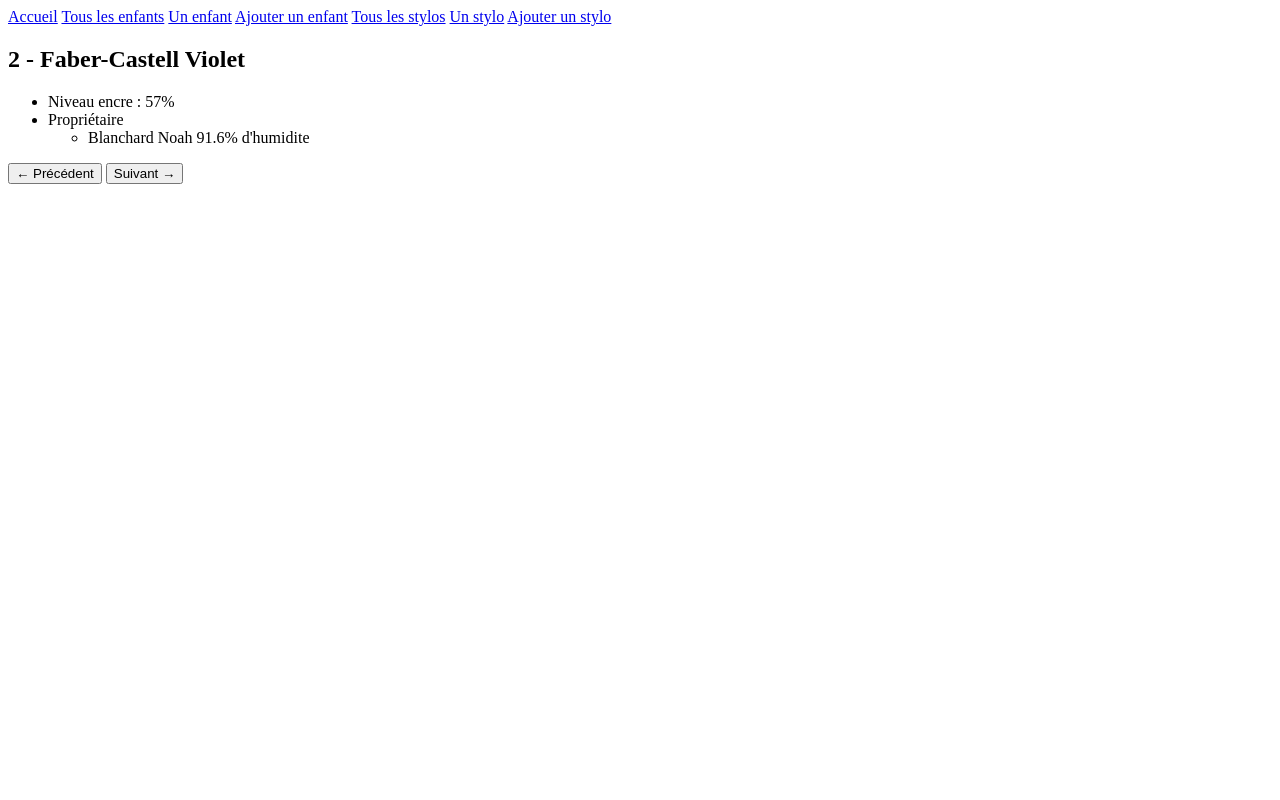
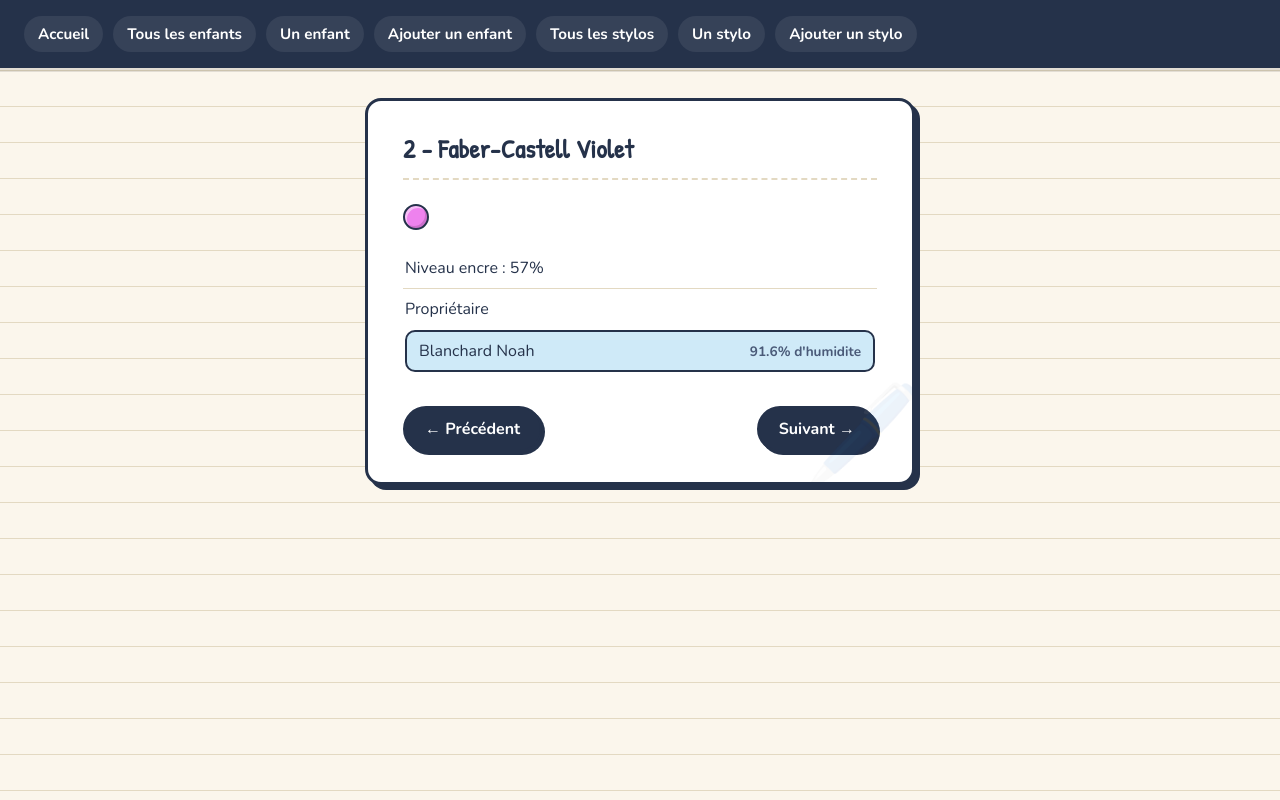
Before and after one commit to bthouverez/RentreeSIO2_2627, a PHP site: page /index.php?stylo=2 in a window 1280 px wide. Run offline with PHP 8.4, Linux system fonts and the light colour scheme; data comes from the database, SQL or seed files in the repository.

Commit message:
CSS + ajout stylo

```diff
--- a/php/index.php
+++ b/php/index.php
@@ -58,9 +58,17 @@ if(isset($_GET['ajoutEnfant'])) {
 }
 
 if(isset($_GET['ajoutStylo'])) {
-	include('view/404_claude.html');
+	include('view/formStylo.php');
+}
+
+// traitement du formulaire d'ajout
+if(isset($_POST['btnAjoutStylo'])) {
+	$_POST['id'] = -1;
+	$stylo = $daoStylo->hydrate($_POST);
+	$id = $daoStylo->create($stylo);
+	$stylo->id = $id;
+	include('view/unStylo.php');
 }
 
 
-
 include('view/foot.html');
--- a/php/model/StyloDAO.php
+++ b/php/model/StyloDAO.php
@@ -5,6 +5,14 @@ require_once 'Stylo.php';
 
 class StyloDAO extends DAO {
 
+	public function hydrate(array $tab) : Stylo {
+		$s = new Stylo;
+		$s->id = $tab['id'];
+		$s->couleur = $tab['couleur'];
+		$s->marque = $tab['marque'];
+		$s->niveau_encre = $tab['niveau_encre'];
+		return $s;
+	}
 
 	// getById($id) : Stylo
 
@@ -107,7 +115,22 @@ class StyloDAO extends DAO {
 
 
 	public function create(Stylo $stylo): int {
-		// TODO
+		$sql = "INSERT INTO Stylos
+				(couleur, marque, niveau_encre)
+				VALUES (?, ?, ?);";
+
+		$stmt = $this->pdo->prepare($sql);
+		$stmt->execute(
+			[
+				$stylo->couleur,
+				$stylo->marque,
+				$stylo->niveauju_encre,
+			]);
+
+		// a insérer dans une requête INSERT INTO
+
+		// renvoyer l'id du nouvel enfant créé
+		return $this->pdo->lastInsertId();
 	}
 
 
--- a/php/view/desEnfants.php
+++ b/php/view/desEnfants.php
@@ -1,6 +1,7 @@
 
 
-	<table>
+	<table class="table-enfants">
+		<thead>
 		<tr>
 			<th>Id</th>
 			<th>Nom</th>
@@ -10,6 +11,7 @@
 			<th>% humidité</th>
 			<th>Naissance</th>
 		</tr>
+		</thead>
 
 		<?php foreach($enfants as $e) { ?>
 		<tr>
--- a/php/view/desStylos.php
+++ b/php/view/desStylos.php
@@ -1,10 +1,11 @@
-<table>
+<table class="table-stylos">
 	<thead>
 		<tr>
 			<th>id</th>
 			<th>marque</th>
 			<th>couleur</th>
 			<th>niveau encre</th>
+			<th>propriétaire</th>
 			<th>voir</th>
 			<th>suppr</th>
 		</tr>
--- a/php/view/head.html
+++ b/php/view/head.html
@@ -4,6 +4,10 @@
 	<meta charset="utf-8">
 	<meta name="viewport" content="width=device-width, initial-scale=1">
 	<title>L'écoole</title>
+	<link rel="preconnect" href="https://fonts.googleapis.com">
+	<link rel="preconnect" href="https://fonts.gstatic.com" crossorigin>
+	<link href="https://fonts.googleapis.com/css2?family=Patrick+Hand&family=Nunito:wght@400;700;800&display=swap" rel="stylesheet">
+	<link rel="stylesheet" href="view/style.css">
 </head>
 <body>
 
--- a/php/view/style.css
+++ b/php/view/style.css
@@ -1,30 +1,142 @@
+/* =========================================================
+   Les Enfants Mouillés du Stylo — feuille de style globale
+   Thème : cahier d'école cartoon, enfants + stylos + flaques.
+   taux_humidite  -> accents bleus "eau/pluie" (💧)
+   distance_au_sol -> accents "envol" (🎈), les enfants flottent
+   ========================================================= */
+
+:root {
+	--paper: #FBF6EC;
+	--paper-line: #E3D9C2;
+	--ink: #25324A;
+	--ink-soft: #4A5A78;
+	--bic-red: #D64545;
+	--bic-blue: #3D7DC9;
+	--highlighter: #F2C94C;
+	--felt-green: #4E9E6E;
+	--sky: #CFEAF8;
+	--radius: 16px;
+	--shadow-hard: 5px 5px 0 var(--ink);
+}
+
 * {
 	box-sizing: border-box;
 }
 
-		body {
-			background: orange;
-			font-family: "Segoe UI", Arial, sans-serif;
-			color: #333;
-			display: flex;
-			justify-content: center;
-			padding: 40px 20px;
+html, body {
+	margin: 0;
+	min-height: 100%;
 }
 
-		.cardEnfant {
+body {
+	font-family: "Nunito", "Segoe UI", Arial, sans-serif;
+	color: var(--ink);
+	background-color: var(--paper);
+	background-image: linear-gradient(var(--paper-line) 1px, transparent 1px);
+	background-size: 100% 36px;
+	background-position: 0 70px;
+	padding: 0 24px 60px;
+}
+
+h1, h2, h3 {
+	font-family: "Patrick Hand", "Segoe UI", cursive, sans-serif;
+	color: var(--ink);
+	letter-spacing: 0.3px;
+}
+
+a {
+	color: var(--bic-blue);
+	text-decoration: none;
+}
+
+a:hover {
+	color: var(--bic-red);
+	text-decoration: underline wavy;
+}
+
+/* ---------- Barre de navigation ---------- */
+
+nav {
+	display: flex;
+	flex-wrap: wrap;
+	gap: 10px;
+	align-items: center;
+	background: var(--ink);
+	margin: 0 -24px 30px;
+	padding: 16px 24px;
+	box-shadow: 0 4px 0 rgba(0, 0, 0, 0.1);
+	position: sticky;
+	top: 0;
+	z-index: 10;
+}
+
+nav a {
+	color: #fff;
+	background: rgba(255, 255, 255, 0.08);
+	padding: 8px 14px;
+	border-radius: 999px;
+	font-weight: 700;
+	font-size: 0.95em;
+	transition: transform 0.15s ease, background 0.15s ease, color 0.15s ease;
+}
+
+nav a:hover {
+	background: var(--highlighter);
+	color: var(--ink);
+	text-decoration: none;
+	transform: translateY(-2px) rotate(-1deg);
+}
+
+/* ---------- Titres hors carte (accueil, formulaire) ---------- */
+
+body > h1 {
+	max-width: 700px;
+	margin: 10px auto 30px;
+	text-align: center;
+	font-size: 2em;
+	color: var(--bic-red);
+}
+
+/* ---------- Cartes enfant / stylo ---------- */
+
+.cardEnfant,
+.cardStylo {
+	position: relative;
+	overflow: hidden;
 	background: #fff;
 	padding: 30px 35px;
-			border-radius: 12px;
-			box-shadow: 0 4px 16px rgba(0, 0, 0, 0.1);
+	border: 3px solid var(--ink);
+	border-radius: var(--radius);
+	box-shadow: var(--shadow-hard);
 	width: 550px;
 	max-width: 100%;
+	margin: 20px auto 40px;
 }
 
-		.cardEnfant h1 {
+.cardEnfant::after,
+.cardStylo::after {
+	position: absolute;
+	right: -10px;
+	bottom: -20px;
+	font-size: 6em;
+	opacity: 0.08;
+	pointer-events: none;
+}
+
+.cardEnfant::after {
+	content: "💧";
+}
+
+.cardStylo::after {
+	content: "🖊️";
+}
+
+.cardEnfant h1,
+.cardStylo h1 {
 	margin: 0 0 20px;
-			font-size: 1.5em;
-			color: #2c3e50;
-			border-bottom: 2px solid #eef1f5;
+	font-size: 1.6em;
+	color: var(--ink);
+	border-bottom: 2px dashed var(--paper-line);
 	padding-bottom: 12px;
 }
 
@@ -32,48 +144,95 @@
 	list-style: none;
 	padding: 0;
 	margin: 0 0 20px;
+	position: relative;
+	z-index: 1;
 }
 
 .infos > li {
-			padding: 8px 0;
-			border-bottom: 1px solid #f0f0f0;
+	padding: 9px 2px;
+	border-bottom: 1px solid var(--paper-line);
 }
 
 .infos > li:last-child {
 	border-bottom: none;
 }
 
-		.trousse {
+/* 3e ligne de la carte enfant : taux d'humidité -> goutte animée */
+.cardEnfant .infos > li:nth-child(3)::before {
+	content: "💧";
+	display: inline-block;
+	margin-right: 6px;
+	animation: drop-wiggle 1.6s ease-in-out infinite;
+}
+
+/* 4e ligne de la carte enfant : distance au sol -> ça s'envole ! */
+.cardEnfant .infos > li:nth-child(4)::before {
+	content: "🎈";
+	display: inline-block;
+	margin-right: 6px;
+	animation: float-bob 2.4s ease-in-out infinite;
+}
+
+@keyframes drop-wiggle {
+	0%, 100% { transform: translateY(0) scale(1); }
+	50% { transform: translateY(3px) scale(1.1); }
+}
+
+@keyframes float-bob {
+	0%, 100% { transform: translateY(0) rotate(-4deg); }
+	50% { transform: translateY(-7px) rotate(4deg); }
+}
+
+.trousse,
+.proprietaire {
 	list-style: none;
 	padding: 0;
 	margin: 10px 0 0;
 	display: flex;
 	flex-direction: column;
-			gap: 6px;
+	gap: 8px;
 }
 
 .stylo {
 	display: flex;
 	align-items: center;
 	gap: 10px;
-			padding: 6px 10px;
-			background: #f7f8fa;
-			border-radius: 6px;
+	padding: 8px 12px;
+	background: var(--sky);
+	border: 2px solid var(--ink);
+	border-radius: 10px;
+	transition: transform 0.15s ease;
 }
 
-		.stylo .pastille {
-			width: 14px;
-			height: 14px;
+.stylo:hover {
+	transform: translateX(3px) rotate(-0.5deg);
+}
+
+.pastille {
+	display: inline-block;
+	width: 16px;
+	height: 16px;
 	border-radius: 50%;
-			border: 1px solid rgba(0, 0, 0, 0.2);
+	border: 2px solid var(--ink);
+	box-shadow: inset -2px -2px 0 rgba(0, 0, 0, 0.15), inset 2px 2px 0 rgba(255, 255, 255, 0.5);
 	flex-shrink: 0;
+	vertical-align: middle;
+}
+
+.cardStylo > .pastille {
+	width: 26px;
+	height: 26px;
+	margin: 4px 0 18px;
 }
 
 .stylo .niveau {
 	margin-left: auto;
 	font-size: 0.85em;
-			color: #777;
+	font-weight: 700;
+	color: var(--ink-soft);
 }
+
+/* ---------- Pagination précédent / suivant ---------- */
 
 .nav {
 	display: flex;
@@ -85,130 +244,168 @@
 	text-decoration: none;
 }
 
-		.nav button {
-			padding: 8px 18px;
-			border: none;
-			border-radius: 6px;
-			background: #2c3e50;
+/* ---------- Boutons ---------- */
+
+button,
+.btn {
+	padding: 10px 20px;
+	border: 2px solid var(--ink);
+	border-radius: 999px;
+	background: var(--ink);
 	color: #fff;
+	font-family: inherit;
+	font-weight: 700;
 	font-size: 1em;
 	cursor: pointer;
+	box-shadow: 3px 3px 0 var(--ink);
+	transition: transform 0.12s ease, box-shadow 0.12s ease;
 }
 
-		.nav button:hover {
-			background: #1a252f;
+button:hover,
+.btn:hover {
+	background: var(--bic-blue);
+	transform: translateY(-2px);
+	box-shadow: 4px 5px 0 var(--ink);
+}
+
+button:active,
+.btn:active {
+	transform: translate(2px, 2px);
+	box-shadow: 1px 1px 0 var(--ink);
+}
+
+.btn-success {
+	background: var(--felt-green);
+	color: #fff;
+}
+
+.btn-success:hover {
+	background: #5fb881;
 }
 
 .empty {
 	text-align: center;
-			color: #888;
+	color: var(--ink-soft);
 	font-size: 1.2em;
+	padding: 40px 0;
 }
 
+/* ---------- Tableaux (liste des enfants / des stylos) ---------- */
 
-
-		* {
-			box-sizing: border-box;
+table {
+	width: 100%;
+	max-width: 900px;
+	margin: 10px auto 40px;
+	border-collapse: separate;
+	border-spacing: 0;
+	background: #fff;
+	border: 3px solid var(--ink);
+	border-radius: var(--radius);
+	overflow: hidden;
+	box-shadow: var(--shadow-hard);
 }
 
-		body {
-			font-family: "Segoe UI", Arial, sans-serif;
-			color: #333;
-			display: flex;
-			justify-content: center;
-			padding: 40px 20px;
+thead {
+	background: var(--ink);
 }
 
-		.cardStylo {
-			background: #fff;
-			padding: 30px 35px;
-			border-radius: 12px;
-			box-shadow: 0 4px 16px rgba(0, 0, 0, 0.1);
-			width: 550px;
-			max-width: 100%;
+th {
+	color: #fff;
+	font-family: "Patrick Hand", cursive, sans-serif;
+	font-size: 1.05em;
+	text-align: left;
+	padding: 12px 16px;
 }
 
-		.cardStylo h1 {
-			margin: 0 0 20px;
-			font-size: 1.5em;
-			color: #2c3e50;
-			border-bottom: 2px solid #eef1f5;
-			padding-bottom: 12px;
+td {
+	padding: 10px 16px;
+	border-bottom: 1px solid var(--paper-line);
 }
 
-		.infos {
-			list-style: none;
-			padding: 0;
-			margin: 0 0 20px;
-		}
-
-		.infos > li {
-			padding: 8px 0;
-			border-bottom: 1px solid #f0f0f0;
-		}
-
-		.infos > li:last-child {
+tr:last-child td {
 	border-bottom: none;
 }
 
-		.proprietaire {
-			list-style: none;
-			padding: 0;
-			margin: 10px 0 0;
+tbody tr:nth-child(even),
+table tr:nth-child(even) {
+	background: #FBF6EC;
+}
+
+tr:hover td {
+	background: var(--sky);
+}
+
+table a {
+	font-weight: 700;
+}
+
+.table-enfants td:nth-child(5) {
+	color: var(--bic-red);
+	font-weight: 700;
+}
+
+.table-enfants td:nth-child(6) {
+	color: var(--bic-blue);
+	font-weight: 700;
+}
+
+/* ---------- Formulaires ---------- */
+
+form {
+	max-width: 500px;
+	margin: 10px auto 40px;
+	background: #fff;
+	border: 3px solid var(--ink);
+	border-radius: var(--radius);
+	box-shadow: var(--shadow-hard);
+	padding: 30px 35px;
 	display: flex;
 	flex-direction: column;
 	gap: 6px;
 }
 
-		.stylo {
-			display: flex;
-			align-items: center;
-			gap: 10px;
-			padding: 6px 10px;
-			background: #f7f8fa;
-			border-radius: 6px;
+.form-label {
+	font-weight: 700;
+	margin-top: 12px;
+	color: var(--ink);
 }
 
-		.stylo .pastille {
-			width: 14px;
-			height: 14px;
-			border-radius: 50%;
-			border: 1px solid rgba(0, 0, 0, 0.2);
-			flex-shrink: 0;
+.form-control {
+	padding: 10px 14px;
+	border: 2px solid var(--ink);
+	border-radius: 10px;
+	font-family: inherit;
+	font-size: 1em;
+	background: var(--paper);
 }
 
-		.stylo .niveau {
-			margin-left: auto;
-			font-size: 0.85em;
-			color: #777;
+.form-control:focus {
+	outline: none;
+	border-color: var(--bic-blue);
+	box-shadow: 0 0 0 3px rgba(61, 125, 201, 0.25);
 }
 
-		.nav {
-			display: flex;
-			justify-content: space-between;
-			margin-top: 25px;
+form button,
+form .btn {
+	margin-top: 20px;
+	align-self: flex-start;
 }
 
-		.nav a {
-			text-decoration: none;
+/* ---------- Petits écrans ---------- */
+
+@media (max-width: 600px) {
+	body {
+		padding: 0 12px 40px;
 	}
 
-		.nav button {
-			padding: 8px 18px;
-			border: none;
-			border-radius: 6px;
-			background: #2c3e50;
-			color: #fff;
-			font-size: 1em;
-			cursor: pointer;
+	nav {
+		margin: 0 -12px 24px;
+		padding: 14px 12px;
 	}
 
-		.nav button:hover {
-			background: #1a252f;
+	.cardEnfant,
+	.cardStylo,
+	form {
+		padding: 22px 20px;
 	}
-
-		.empty {
-			text-align: center;
-			color: #888;
-			font-size: 1.2em;
 }
```
Also changed, not shown: php/view/formStylo.php (added, +14 -0 lines). Lines whose indentation alone changed are shown as unchanged.
